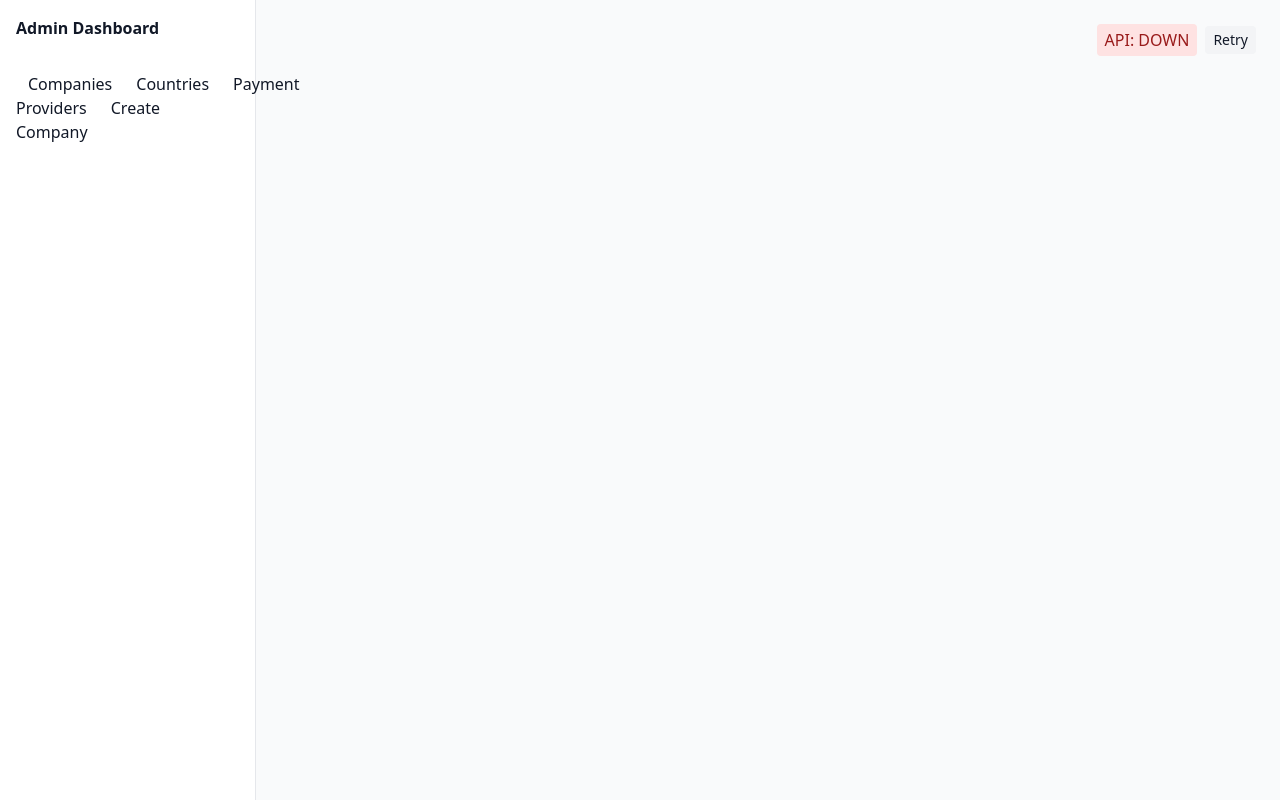
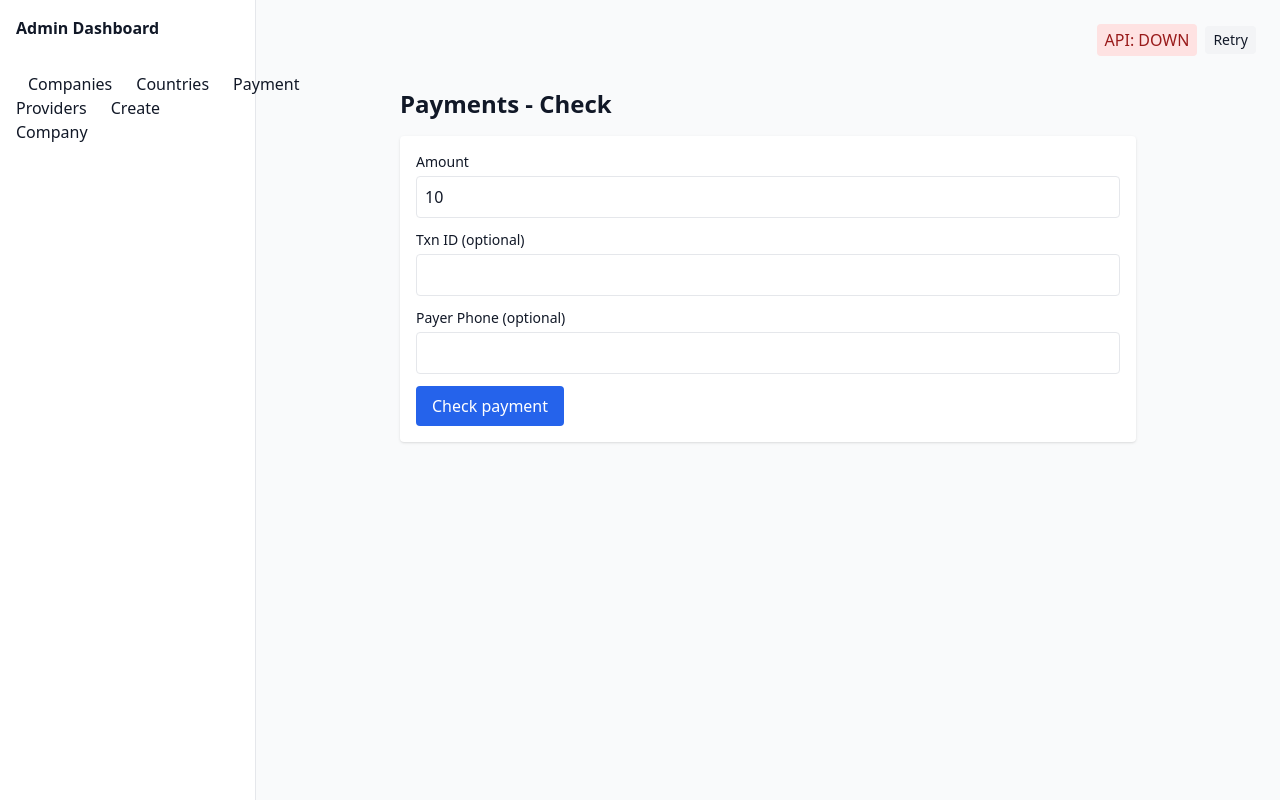
Before and after one commit to zain25628/payment-api-clean, a React (Vite) app in the folder admin-frontend/: page /payments/check in a window 1280 px wide. Built offline with nearby package versions, Linux system fonts and the light colour scheme; no server answers.

Commit message:
Add basic PaymentsCheck admin page and route

```diff
--- a/admin-frontend/src/App.tsx
+++ b/admin-frontend/src/App.tsx
@@ -6,6 +6,7 @@ import CompanyForm from './routes/CompanyForm'
 import CountriesList from './routes/CountriesList'
 import PaymentProvidersList from './routes/PaymentProvidersList'
 import CompanyWallets from './routes/CompanyWallets'
+import { PaymentsCheck } from './routes/PaymentsCheck'
 
 export default function App() {
   return (
@@ -18,6 +19,7 @@ export default function App() {
         <Route path="/companies/:id/wallets" element={<CompanyWallets />} />
         <Route path="/countries" element={<CountriesList />} />
         <Route path="/payment-providers" element={<PaymentProvidersList />} />
+        <Route path="/payments/check" element={<PaymentsCheck />} />
       </Routes>
     </Layout>
   )
--- /dev/null
+++ b/admin-frontend/src/routes/PaymentsCheck.tsx
@@ -0,0 +1,83 @@
+import React, { useState } from 'react'
+
+export const PaymentsCheck: React.FC = () => {
+  const [amount, setAmount] = useState<number>(10)
+  const [txnId, setTxnId] = useState<string>('')
+  const [payerPhone, setPayerPhone] = useState<string>('')
+  const [isChecking, setIsChecking] = useState<boolean>(false)
+  const [error, setError] = useState<string | null>(null)
+  const [lastResult, setLastResult] = useState<any | null>(null)
+
+  async function onSubmit(e: React.FormEvent) {
+    e.preventDefault()
+    setError(null)
+    setIsChecking(true)
+    setLastResult(null)
+
+    try {
+      const payload: any = { order_id: `admin-check-${Date.now()}`, expected_amount: amount }
+      if (txnId) payload.txn_id = txnId
+      if (payerPhone) payload.payer_phone = payerPhone
+
+      const res = await fetch('http://localhost:8000/payments/check', {
+        method: 'POST',
+        headers: {
+          'Content-Type': 'application/json',
+          // Note: the backend resolves company via X-API-Key header. In admin UI
+          // this request is unauthenticated; for local testing you may need to set
+          // the appropriate header or use the browser extension to add `X-API-Key`.
+        },
+        body: JSON.stringify(payload),
+      })
+
+      const data = await res.json()
+      setLastResult(data)
+      if (!res.ok) {
+        setError(`Status ${res.status}: ${JSON.stringify(data)}`)
+      }
+    } catch (err: any) {
+      setError(err?.message || String(err))
+    } finally {
+      setIsChecking(false)
+    }
+  }
+
+  return (
+    <div className="max-w-3xl mx-auto p-4">
+      <h1 className="text-2xl font-semibold mb-4">Payments - Check</h1>
+
+      <div className="bg-white shadow rounded p-4 mb-4">
+        <form onSubmit={onSubmit} className="grid grid-cols-1 gap-3">
+          <div>
+            <label className="block text-sm font-medium">Amount</label>
+            <input type="number" value={amount} onChange={e=>setAmount(Number(e.target.value))} className="mt-1 block w-full border rounded p-2" />
+          </div>
+          <div>
+            <label className="block text-sm font-medium">Txn ID (optional)</label>
+            <input value={txnId} onChange={e=>setTxnId(e.target.value)} className="mt-1 block w-full border rounded p-2" />
+          </div>
+          <div>
+            <label className="block text-sm font-medium">Payer Phone (optional)</label>
+            <input value={payerPhone} onChange={e=>setPayerPhone(e.target.value)} className="mt-1 block w-full border rounded p-2" />
+          </div>
+          <div>
+            <button type="submit" className="px-4 py-2 bg-blue-600 text-white rounded" disabled={isChecking}>{isChecking? 'Checking...' : 'Check payment'}</button>
+          </div>
+        </form>
+      </div>
+
+      {error && (
+        <div className="mb-4 rounded-md border border-red-300 bg-red-50 px-3 py-2 text-sm text-red-700">{error}</div>
+      )}
+
+      {lastResult && (
+        <div className="bg-gray-50 rounded p-4">
+          <h2 className="text-lg font-medium mb-2">Result</h2>
+          <pre className="text-sm overflow-auto">{JSON.stringify(lastResult, null, 2)}</pre>
+        </div>
+      )}
+    </div>
+  )
+}
+
+export default PaymentsCheck
```
